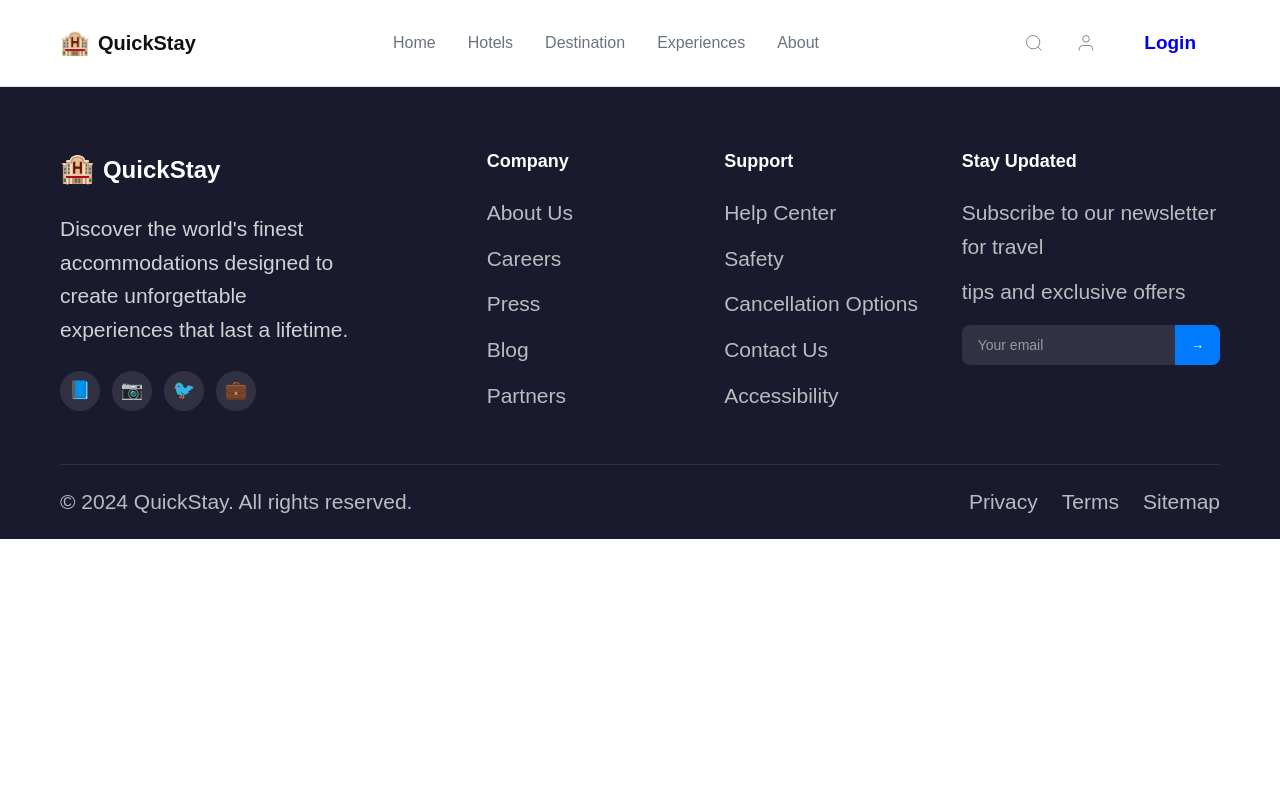
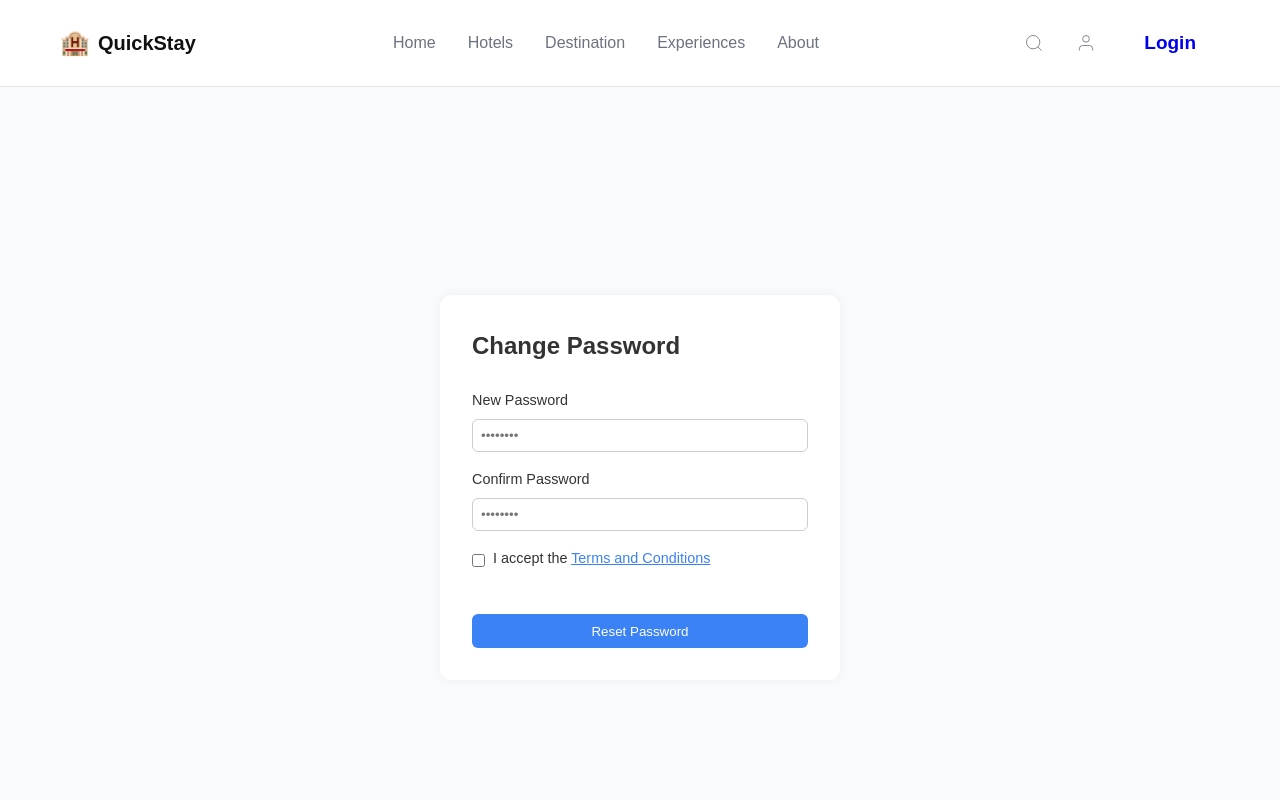
Before and after one commit to NHMHieuA1K57/SEP490_LTC, a React (Create React App) app in the folder FE/: page /reset-password in a window 1280 px wide. Shown: the top 800 px of the page. Built offline with nearby package versions, Linux system fonts and the light colour scheme.

Commit message:
reset-pass

```diff
--- a/FE/src/App.js
+++ b/FE/src/App.js
@@ -15,6 +15,7 @@ import Layout from "./pages/HotelOwner/Layout";
 import Dashboard from "./pages/HotelOwner/Dashboard";
 import AddRoom from "./pages/HotelOwner/AddRoom";
 import ListRoom from "./pages/HotelOwner/ListRoom";
+import ResetPage from "./pages/Auth/ResetPage";
 
 function App() {
   return (
@@ -39,6 +40,7 @@ function App() {
               <Route path="add-room" element={<AddRoom />} />
               <Route path="list-rooms" element={<ListRoom />} />
             </Route>
+            <Route path="reset-password" element={<ResetPage />} />
 
           </Routes>
         </main>
--- /dev/null
+++ b/FE/src/components/OtpVerification/OtpVerification.css
@@ -0,0 +1,68 @@
+.otp-container {
+  max-width: 350px;
+  width: 100%;
+  margin: 1rem auto;
+  padding: 2rem 1.5rem 3rem;
+  border: 1px solid #ccc;
+  border-radius: 8px;
+  background: white;
+  box-shadow: 0 2px 8px rgba(0, 0, 0, 0.03);
+}
+
+.otp-title {
+  font-size: 1.25rem;
+  margin-bottom: 0.5rem;
+}
+
+.otp-description {
+  font-size: 0.9rem;
+  font-weight: 300;
+  margin-bottom: 1rem;
+}
+
+.otp-phone {
+  font-weight: 800;
+  color: #1976d2;
+}
+
+.otp-input-group {
+  display: flex;
+  gap: 0.5rem;
+  margin-top: 1rem;
+  margin-left: -0.5rem;
+}
+
+.otp-input {
+  width: 2rem;
+  font-size: 1.25rem;
+  text-align: center;
+  border: none;
+  border-bottom: 2px solid #1976d2;
+  outline: none;
+}
+
+.otp-divider {
+  margin: 1.5rem 0;
+  border: none;
+  border-top: 1px solid #eee;
+}
+
+.otp-hint {
+  font-size: 0.9rem;
+  margin-bottom: 0.75rem;
+}
+
+.otp-button {
+  background: #e3f2fd;
+  border: none;
+  padding: 0.4rem 0.75rem;
+  font-size: 0.9rem;
+  color: #1976d2;
+  border-radius: 4px;
+  cursor: pointer;
+  transition: background 0.3s ease;
+}
+
+.otp-button:hover {
+  background: #bbdefb;
+}
--- /dev/null
+++ b/FE/src/components/OtpVerification/OtpVerification.jsx
@@ -0,0 +1,53 @@
+import React, { useState } from 'react';
+import './OtpVerification.css';
+
+export default function OtpVerification() {
+  const [otp, setOtp] = useState(['', '', '', '']);
+
+  const handleChange = (element, index) => {
+    const newOtp = [...otp];
+    newOtp[index] = element.value.slice(-1);
+    setOtp(newOtp);
+
+    // Focus next input
+    if (element.nextSibling && element.value) {
+      element.nextSibling.focus();
+    }
+  };
+
+  const handleResend = () => {
+    setOtp(['', '', '', '']);
+  };
+
+  return (
+    <div className="otp-container">
+      <h3 className="otp-title">Mobile phone verification</h3>
+      <p className="otp-description">
+        Enter the code we just sent to your mobile phone{' '}
+        <span className="otp-phone">+1 408 555 1212</span>
+      </p>
+
+      <div className="otp-input-group">
+        {otp.map((digit, index) => (
+          <input
+            key={index}
+            type="text"
+            maxLength="1"
+            className="otp-input"
+            value={digit}
+            onChange={(e) => handleChange(e.target, index)}
+          />
+        ))}
+      </div>
+
+      <hr className="otp-divider" />
+
+      <p className="otp-hint">
+        Need another <strong>code</strong>?
+      </p>
+      <button className="otp-button" onClick={handleResend}>
+        Re-send Email
+      </button>
+    </div>
+  );
+}
--- a/FE/src/pages/Auth/LoginPage.jsx
+++ b/FE/src/pages/Auth/LoginPage.jsx
@@ -1,11 +1,13 @@
 import React, { useState } from 'react';
 import './Login.css';
+import OtpVerification from '../../components/OtpVerification/OtpVerification';
 
 const LoginPage = () => {
   const [isActive, setIsActive] = useState(false);
 
   return (
     <div className="login-wrapper">
+      <OtpVerification />
     <div className={`login-container ${isActive ? 'login-active' : ''}`}>
       <div className="login-form-container login-sign-up">
         <form>
--- /dev/null
+++ b/FE/src/pages/Auth/Recovered.css
@@ -0,0 +1,41 @@
+.recovered-section {
+  height: 100vh;
+  display: flex;
+  align-items: center;
+  justify-content: center;
+}
+
+.recovered-container {
+  display: flex;
+  flex-wrap: wrap;
+  align-items: center;
+  justify-content: center;
+  max-width: 900px;
+  padding: 1rem;
+}
+
+.recovered-image {
+  flex: 1 1 300px;
+  padding: 1rem;
+}
+
+.recovered-image img {
+  width: 100%;
+  height: auto;
+}
+
+.recovered-content {
+  flex: 1 1 300px;
+  padding: 1rem;
+}
+
+.recovered-title {
+  font-size: 1.75rem;
+  font-weight: bold;
+  margin-bottom: 1rem;
+}
+
+.recovered-subtitle {
+  font-size: 1.2rem;
+  font-weight: normal;
+}
--- /dev/null
+++ b/FE/src/pages/Auth/Recovered.jsx
@@ -0,0 +1,21 @@
+import React from 'react';
+import './Recovered.css';
+
+export default function Recovered() {
+  return (
+    <section className="recovered-section">
+      <div className="recovered-container">
+        <div className="recovered-image">
+          <img
+            src="https://mdbcdn.b-cdn.net/img/Photos/new-templates/bootstrap-login-form/draw2.webp"
+            alt="Success Illustration"
+          />
+        </div>
+        <div className="recovered-content">
+          <h1 className="recovered-title">Password successfully set</h1>
+          <h2 className="recovered-subtitle">Welcome HOME</h2>
+        </div>
+      </div>
+    </section>
+  );
+}
--- /dev/null
+++ b/FE/src/pages/Auth/ResetPage.jsx
@@ -0,0 +1,17 @@
+import React, { useState } from 'react';
+import ResetPassword from './ResetPassword';
+import Recovered from './Recovered'; // ✅ Lưu ý không có `{}` nếu là export default
+
+export default function ResetPage() {
+  const [page, setPage] = useState('reset');
+
+  return (
+    <>
+      {page === 'reset' ? (
+        <ResetPassword setPage={setPage} />
+      ) : (
+        <Recovered />
+      )}
+    </>
+  );
+}
--- /dev/null
+++ b/FE/src/pages/Auth/ResetPassword.css
@@ -0,0 +1,69 @@
+.reset-section {
+  background-color: #f9fafb;
+  min-height: 100vh;
+  display: flex;
+  align-items: center;
+  justify-content: center;
+}
+
+.reset-container {
+  max-width: 400px;
+  width: 100%;
+}
+
+.reset-card {
+  background: white;
+  padding: 2rem;
+  border-radius: 0.75rem;
+  box-shadow: 0 0 10px rgba(0, 0, 0, 0.05);
+}
+
+.reset-title {
+  font-size: 1.5rem;
+  font-weight: bold;
+  margin-bottom: 1.5rem;
+}
+
+.reset-form > div {
+  margin-bottom: 1rem;
+}
+
+.reset-form label {
+  display: block;
+  font-size: 0.9rem;
+  margin-bottom: 0.25rem;
+}
+
+.reset-form input[type="password"] {
+  width: 100%;
+  padding: 0.5rem;
+  border: 1px solid #ccc;
+  border-radius: 0.375rem;
+}
+
+.reset-terms {
+  display: flex;
+  align-items: center;
+  font-size: 0.85rem;
+}
+
+.reset-terms input {
+  margin-right: 0.5rem;
+}
+
+.terms-link {
+  color: #3b82f6;
+  text-decoration: underline;
+}
+
+.reset-button {
+  margin-top: 1.5rem;
+  width: 100%;
+  background-color: #3b82f6;
+  color: white;
+  padding: 0.6rem;
+  border: none;
+  border-radius: 0.375rem;
+  font-weight: 500;
+  cursor: pointer;
+}
--- /dev/null
+++ b/FE/src/pages/Auth/ResetPassword.jsx
@@ -0,0 +1,40 @@
+import React from 'react';
+import './ResetPassword.css';
+
+export default function ResetPassword({ setPage }) {
+  const handleReset = () => {
+    setPage('recovered');
+  };
+
+  return (
+    <section className="reset-section">
+      <div className="reset-container">
+        <div className="reset-card">
+          <h2 className="reset-title">Change Password</h2>
+          <form className="reset-form">
+            <div>
+              <label htmlFor="password">New Password</label>
+              <input type="password" id="password" placeholder="••••••••" required />
+            </div>
+            <div>
+              <label htmlFor="confirm-password">Confirm Password</label>
+              <input type="password" id="confirm-password" placeholder="••••••••" required />
+            </div>
+            <div className="reset-terms">
+              <input type="checkbox" id="terms" required />
+              <label htmlFor="terms">
+                I accept the{' '}
+                <a href="#" className="terms-link">
+                  Terms and Conditions
+                </a>
+              </label>
+            </div>
+          </form>
+          <button className="reset-button" onClick={handleReset}>
+            Reset Password
+          </button>
+        </div>
+      </div>
+    </section>
+  );
+}
```
